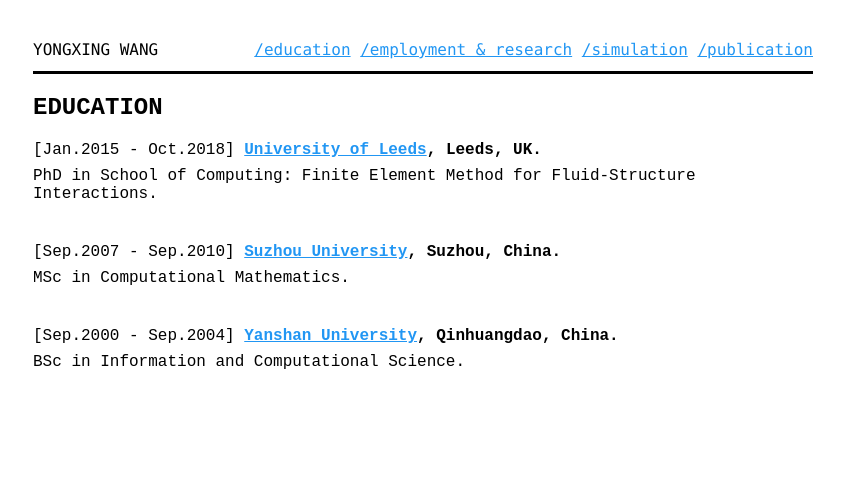
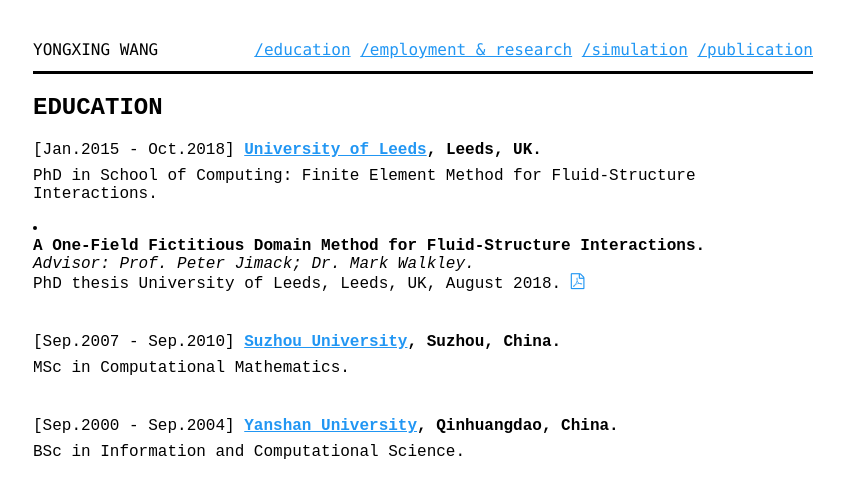
Before and after one commit to yongxingwang/yongxingwang.github.io, a Jekyll site: the page built from education.html, in a window 1280 px wide. Shown: the top 498 px of the page, without its empty margins (217-1061 px from the left). Built offline with Jekyll 4.4.1, drawn with Linux system fonts in a browser that asks for light colours; some web fonts are replaced.

Commit message:
Update education.html

```diff
--- a/education.html
+++ b/education.html
@@ -12,6 +12,12 @@
         <p>
             PhD in School of Computing: Finite Element Method for Fluid-Structure Interactions.
         </p>
+            <li>
+                <span class="ptitle">A One-Field Fictitious Domain Method for Fluid-Structure Interactions.</span>
+                <span class="author">Advisor: Prof. Peter Jimack; Dr. Mark Walkley.</span>
+                <span class="meta">PhD thesis University of Leeds, Leeds, UK, August 2018.
+                <a href="assets/pdf/wangphdthesis.pdf"><i class="icon-file-pdf-o" aria-hidden="true"><span class="sr">PDF</span></i></a></span>
+ 	   </li>
     </section>
 
     <section id="clic">
```
